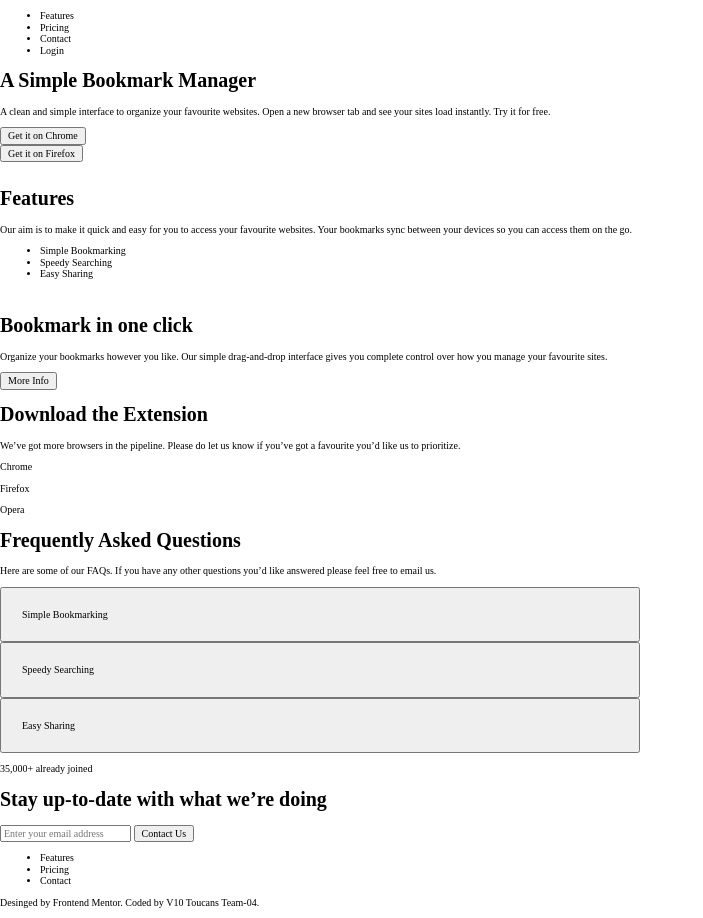
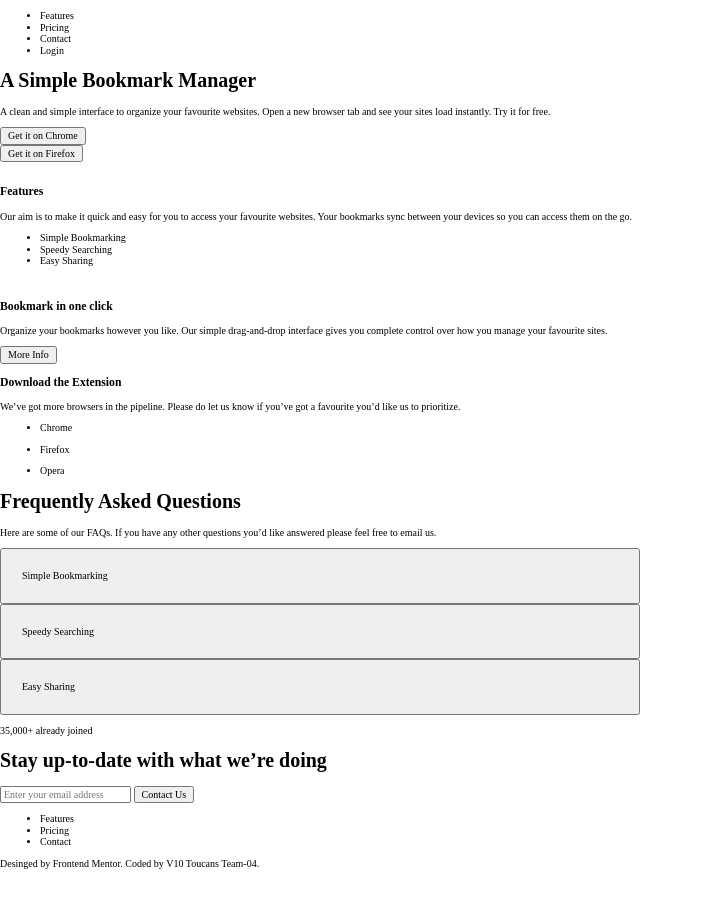
Before and after one commit to chingu-voyages/v10-toucans-team-04, a plain HTML site: page index.html in a window 1280 px wide. Shown: the whole page, without its empty margins (0-703 px from the left). After the commit the page ends 879 px from the top, so only its background shows below. Drawn offline with Linux system fonts and the light colour scheme.

Commit message:
touching up structure in HTML file with some semantic elements

```diff
--- a/index.html
+++ b/index.html
@@ -20,7 +20,7 @@
   <!--[if lt IE 7]>
         <p class="browsehappy">You are using an <strong>outdated</strong> browser. Please <a href="#">upgrade your browser</a> to improve your experience.</p>
     <![endif]-->
-  <nav id="top-nav-bar">
+  <nav id="main-nav">
     <ul>
       <li>Features</li>
       <li>Pricing</li>
@@ -55,64 +55,67 @@
     </div>
   </div>
 
-  <div class="container">
-    <div class="row">
-      <h1>Features</h1>
+  <article class="">
+    <section class="features">
+      <div class="section-header">
+        <h3>Features</h3>
         <p>Our aim is to make it quick and easy for you to access your favourite websites.
           Your bookmarks sync between your devices so you can access them on the go.</p>
       </div>
-    <div class="row">
-      <nav>
+      <nav class="features-nav">
         <ul>
           <li>Simple Bookmarking</li>
           <li>Speedy Searching</li>
           <li>Easy Sharing</li>
         </ul>
       </nav>
-    </div>
-    <div class="row">
+      <div class="active-feature">
         <div class="column">
           <img src="">
         </div>
         <div class="column">
-        <h1>Bookmark in one click</h1>
+          <h3>Bookmark in one click</h3>
           <p>Organize your bookmarks however you like. Our simple drag-and-drop interface
             gives you complete control over how you manage your favourite sites.</p>
           <button>More Info</button>
         </div>
       </div>
-  </div>
-
-  <div class="container">
-    <div class="row">
-      <h1>Download the Extension</h1>
+    </section>
+  </article>
+  <article class="download">
+    <section class="download-header">
+      <div class="section-header">
+        <h3>Download the Extension</h3>
         <p>
           We’ve got more browsers in the pipeline. Please do let us know if you’ve
           got a favourite you’d like us to prioritize.</p>
       </div>
-    <div class="row">
-      <div class="col-md-4">
+    </section>
+    <div class="browser-select">
+      <ul class="browser-list">
+        <li class="browser-list-item">
           <p>Chrome</p>
+        </li>
+        <li class="browser-list-item">
+          <p>Firefox</p>
+        </li>
+        <li class="browser-list-item">
+          <p>Opera</p>
+        </li>
+      </ul>
     </div>
-      <div class="col-md-4">
-        <p>Firefox</p>
-      </div>
-      <div class="col-md-4">
-        <p>Opera</p>
-      </div>
-    </div>
-  </div>
+  </article>
 
-  <div class="container">
-    <div class="row">
+  <article class="faq">
+    <section class="faq-header">
+      <div class="section-header">
         <h1>Frequently Asked Questions</h1>
         <p>Here are some of our FAQs. If you have any other questions you’d like
           answered please feel free to email us.</p>
       </div>
-  </div>
+    </section>
 
-  <article class="faq">
-    <nav class="container">
+    <nav class="faq-nav">
       <section class="slide-menu">
         <button type="button" class="slide-btn">Simple Bookmarking</button>
         <div class="slide-content">
@@ -146,23 +149,21 @@
     </nav>
   </article>
 
-  <div class="container">
+  <aside class="container">
     <p>35,000+ already joined</p>
     <h1>Stay up-to-date with what we’re doing</h1>
     <input type="text" placeholder="Enter your email address">
     <button>Contact Us</button>
-  </div>
+  </aside>
 
-
-  <nav id="bottom-nav-bar">
+  <footer>
+    <nav class="footer-nav">
       <ul>
         <li>Features</li>
         <li>Pricing</li>
         <li>Contact</li>
       </ul>
     </nav>
-
-  <footer>
     <p class="attribution">
       Desinged by Frontend Mentor</a>.
       Coded by V10 Toucans Team-04</a>.
```
Lines whose indentation alone changed are shown as unchanged.
